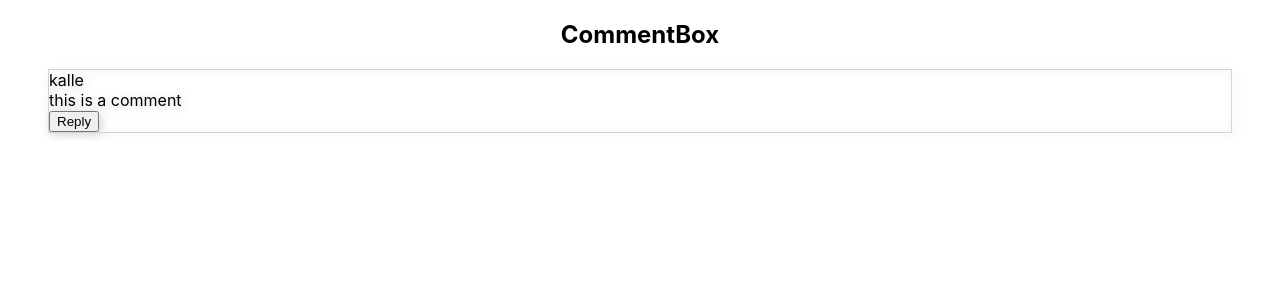
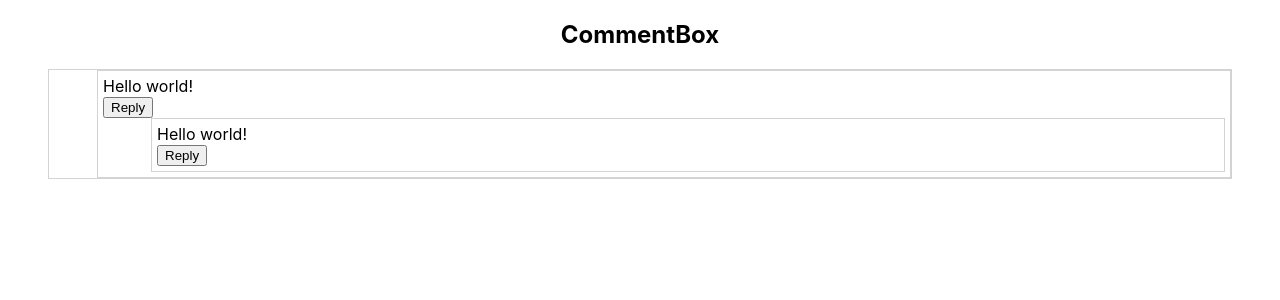
Before and after one commit to PJM178/frontend-mini-challenges, a React (Create React App) app: page /comment-box in a window 1280 px wide. Shown: the top 300 px of the page. Built offline with nearby package versions, Linux system fonts and the light colour scheme.

Commit message:
some progress, maybe

```diff
--- a/src/challenges/comment-box/CommentBox.js
+++ b/src/challenges/comment-box/CommentBox.js
@@ -1,8 +1,14 @@
 import './styles.css';
 import { useState } from 'react';
 
+import Comment from './components/Comment';
+
+const initializeComments = { username: 'Kalle', body: 'Hello world!', id: 1, children: [{ username: 'Kalle', body: 'Hello world!', id: 2, children: [] }] };
+
 const CommentBox = () => {
-  const [comments, setComments] = useState({username: 'Kalle', comment: 'Hello world!'});
+  const [comments, setComments] = useState([initializeComments]);
+  const [id, setId] = useState(2);
+  console.log(comments);
 
   return (
     <div className="comment-box-body">
@@ -11,9 +17,9 @@ const CommentBox = () => {
       </header>
       <section>
         <div className="comment-container">
-          <div>kalle</div>
-          <div>this is a comment</div>
-          <button>Reply</button>
+          {comments.map((comment) => (
+            <Comment key={comment.id} comment={comment} setComments={setComments} setId={setId} id={id} />
+          ))}
         </div>
       </section>
     </div>
--- /dev/null
+++ b/src/challenges/comment-box/components/Comment.js
@@ -0,0 +1,27 @@
+import { useState } from 'react';
+
+import Form from './Form';
+
+const Comment = ({ comment, id, setComments, setId, comments }) => {
+  const [openForm, setOpenForm] = useState(false);
+
+  const handleNewComment = (comment) => {
+    setComments(...comments, comments.find(item => item.id === comment.id).children.concat(comment));
+    setId(id + 1);
+  };
+
+  const nestedComments = (comment.children || []).map(comment => {
+    return <Comment key={comment.id} comment={comment} setComments={setComments} setId={setId} comments={comments} id={id} type='child' />;
+  });
+
+  return (
+    <div className="comment-content-main">
+      <div>{comment.body}</div>
+      <button onClick={() => setOpenForm(!openForm)}>Reply</button>
+      {openForm && <Form handleNewComment={handleNewComment} id={id} />}
+      {nestedComments}
+    </div>
+  );
+};
+
+export default Comment;
--- /dev/null
+++ b/src/challenges/comment-box/components/Form.js
@@ -0,0 +1,30 @@
+import { useState } from 'react';
+
+const Form = ({ handleNewComment, id }) => {
+  const [username, setUsername] = useState('');
+  const [body, setBody] = useState('');
+
+  const handleSubmit = (e) => {
+    e.preventDefault();
+    const comment = {
+      username: username,
+      body: body,
+      id: id,
+      children: [],
+    };
+    handleNewComment(comment);
+    setUsername('');
+    setBody('');
+
+  };
+
+  return (
+    <form onSubmit={handleSubmit}>
+      <input onChange={(e) => setUsername(e.target.value)} value={username} />
+      <textarea onChange={(e) => setBody(e.target.value)} value={body} />
+      <button type='submit'>Submit</button>
+    </form>
+  );
+};
+
+export default Form;
--- a/src/challenges/comment-box/styles.css
+++ b/src/challenges/comment-box/styles.css
@@ -13,5 +13,11 @@
   margin-left: 3rem;
   margin-right: 3rem;
   border: lightgrey solid 1px;
-  filter: drop-shadow(2px 2px 5px lightgrey);
+  /* filter: drop-shadow(2px 2px 5px lightgrey); */
 }
+
+.comment-content-main {
+  padding: 5px;
+  border: lightgrey solid 1px;
+  margin-left: 3rem;
+}
```
